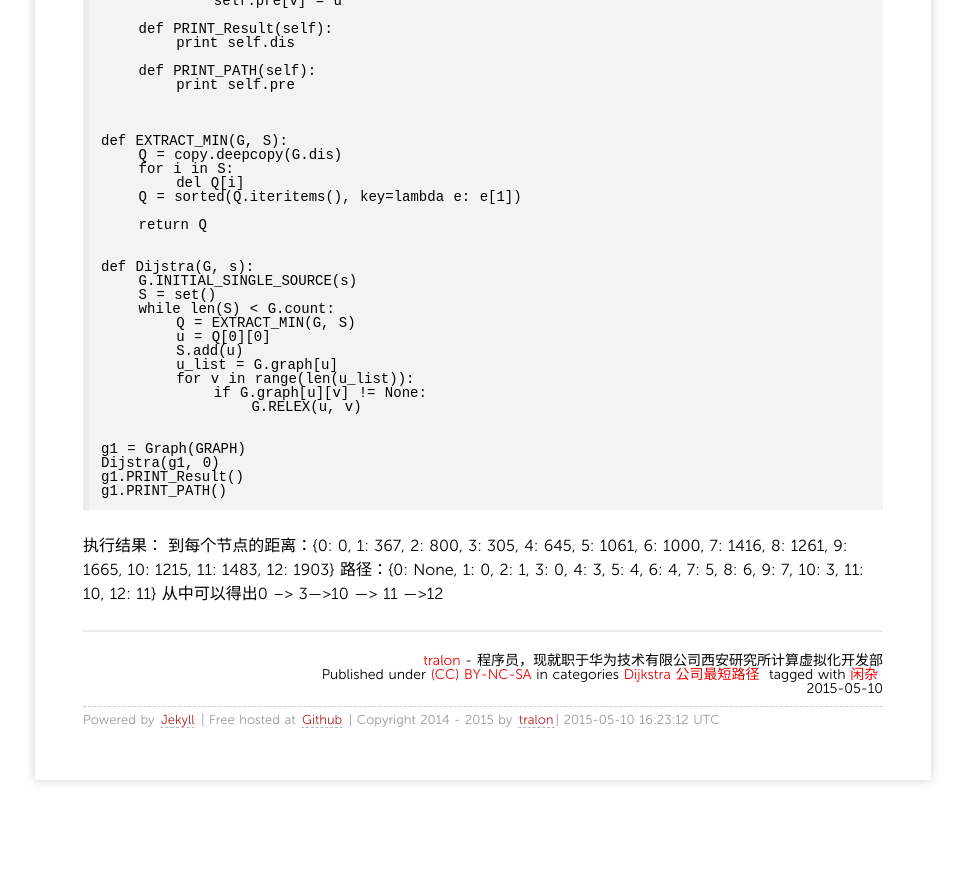
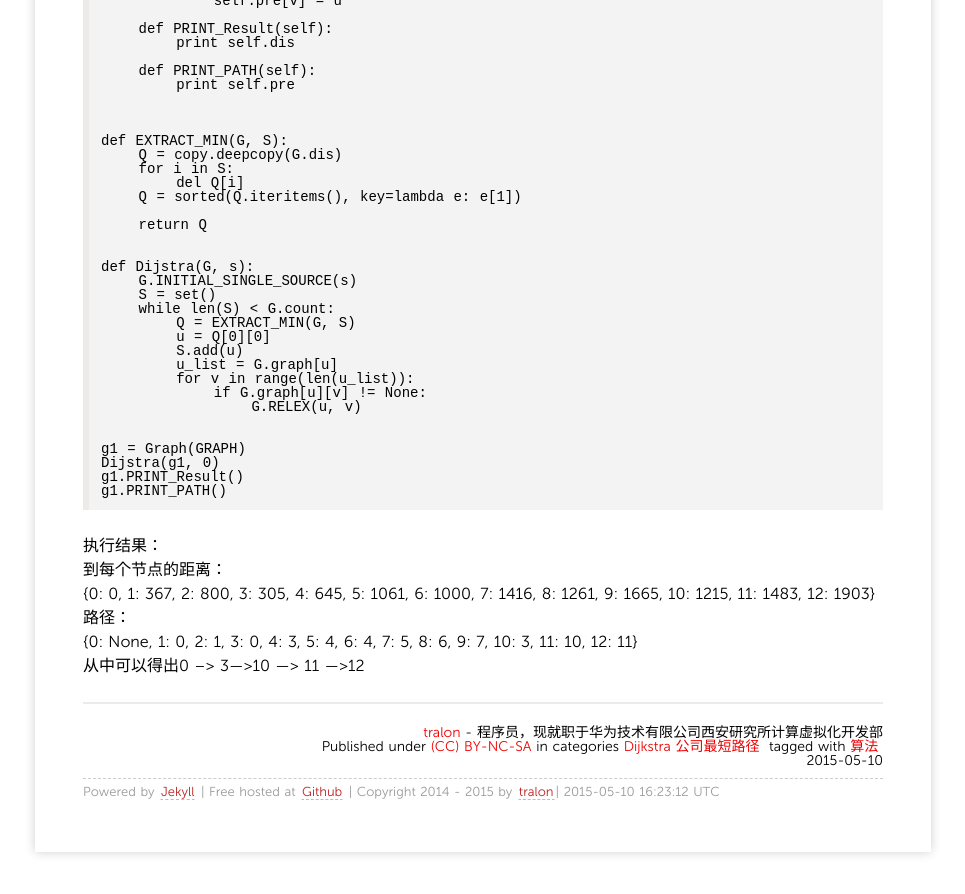
Before and after one commit to zhangchunlong/zhangchunlong.github.io, a Jekyll site: the page built from _posts/2015/2015-05-10-Dijkstra.md, in a window 1280 px wide and 900 px high, scrolled down 1972 px. Shown: the top 894 px of the window, without its empty margins (157-1122 px from the left). Built offline with Jekyll 4.4.1, drawn with Linux system fonts in a browser that asks for light colours; nearby versions of some CDN libraries; Markdown is read by kramdown in place of the engine named in the settings; comment, search, counter and statistics services are not loaded; before the commit the page ends 2800 px from its top, so only the background shows below that.

Commit message:
modify Dijkstra

```diff
--- a/_posts/2015/2015-05-10-Dijkstra.md
+++ b/_posts/2015/2015-05-10-Dijkstra.md
@@ -4,7 +4,7 @@ title: 应用Dijkstra算法
 categories:
 - Dijkstra 公司最短路径
 tags:
-- 闲杂
+- 算法
 ---
  N久没有写博客了，今天外面下雨，闲来无事，就看了下互联网时代1,其中里面有讲到互联网之父拉里·罗伯茨为了节省时间，计算了五角大楼里面的最短路径。一想，我也可以计算一下我到公司的最短路径，以后早上就可以多睡一会啦。
 
@@ -13,6 +13,7 @@ tags:
 (2)计算路径，解决最短路径的算法记得有很多，不过基本都还给老师了，就记得Dijkstra了
 
 ####1.获取地图
+
 ![map](/media/pic/map.png 'map')
 根据上图得出的有向图如下：
 0: 1(367),3(305)
@@ -121,6 +122,8 @@ g1.PRINT_PATH()
 </code></pre>
 
 执行结果：
-到每个节点的距离：{0: 0, 1: 367, 2: 800, 3: 305, 4: 645, 5: 1061, 6: 1000, 7: 1416, 8: 1261, 9: 1665, 10: 1215, 11: 1483, 12: 1903}
-路径：{0: None, 1: 0, 2: 1, 3: 0, 4: 3, 5: 4, 6: 4, 7: 5, 8: 6, 9: 7, 10: 3, 11: 10, 12: 11}
+到每个节点的距离：
+{0: 0, 1: 367, 2: 800, 3: 305, 4: 645, 5: 1061, 6: 1000, 7: 1416, 8: 1261, 9: 1665, 10: 1215, 11: 1483, 12: 1903}
+路径：
+{0: None, 1: 0, 2: 1, 3: 0, 4: 3, 5: 4, 6: 4, 7: 5, 8: 6, 9: 7, 10: 3, 11: 10, 12: 11}
 从中可以得出0 --> 3--->10 ---> 11 --->12
```
